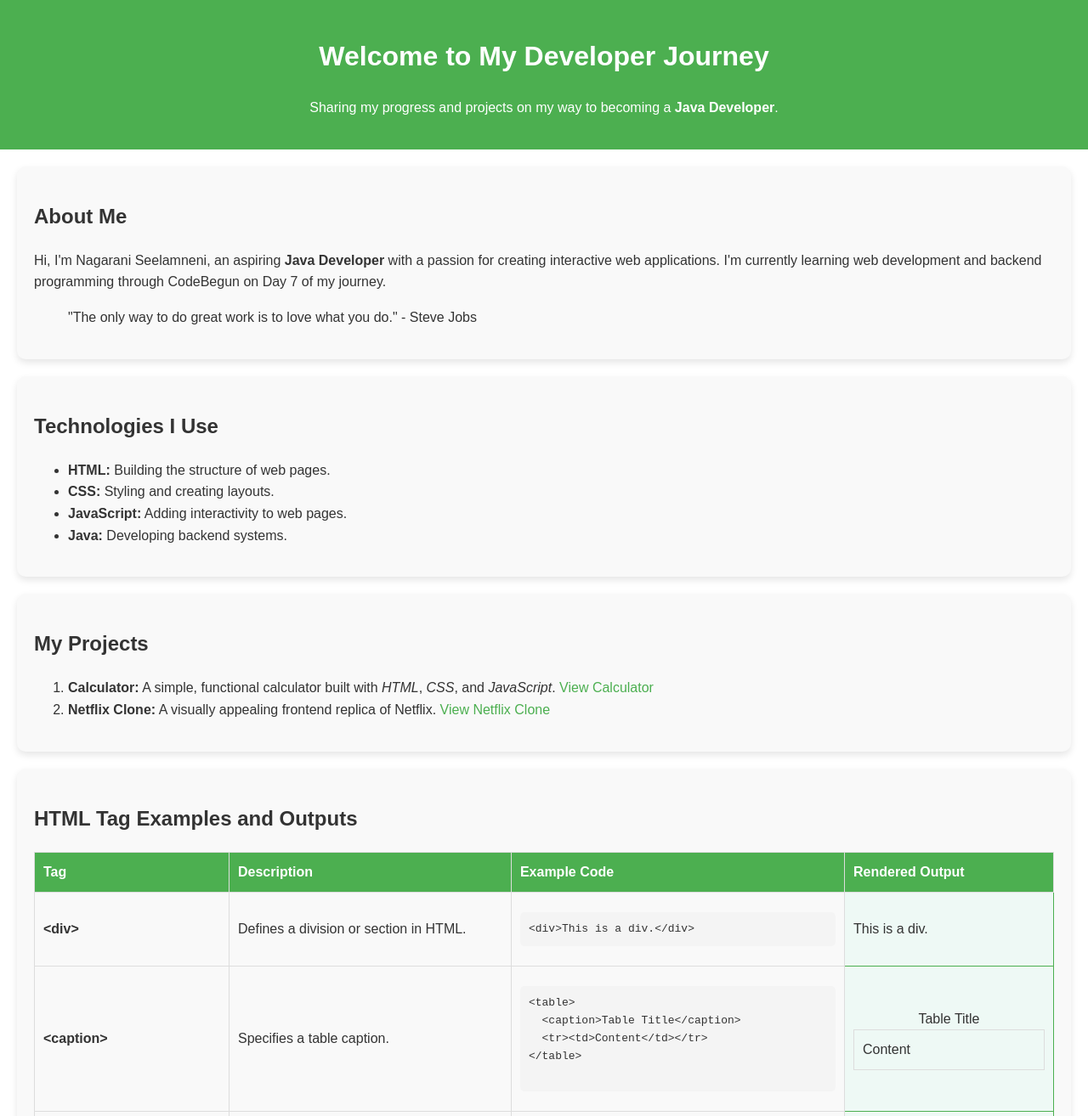
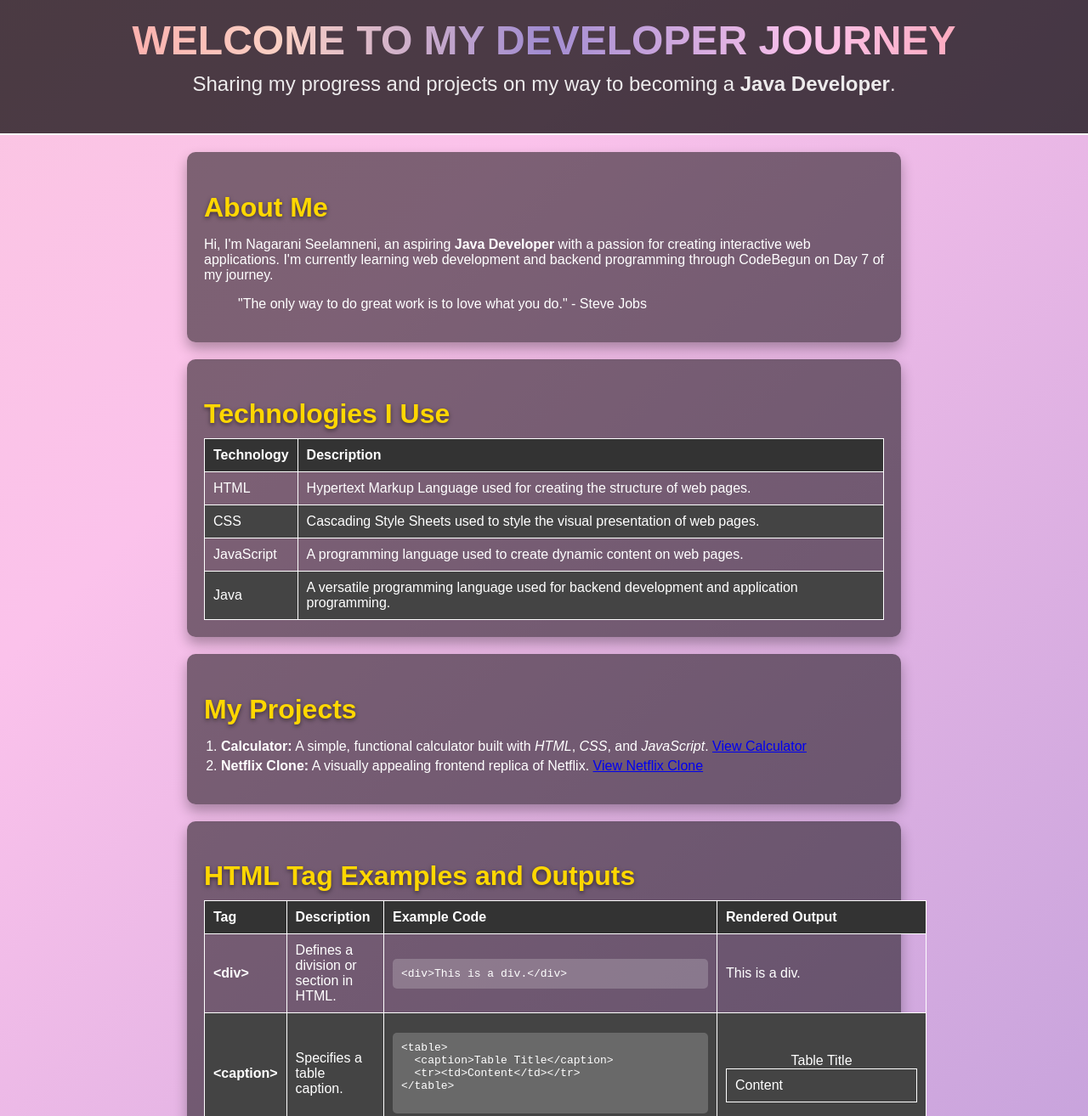
Before and after one commit to naga1914/HTML-tags, a plain HTML site: page index.html in a window 1280 px wide. Shown: the top 1314 px of the page at 85% size. Drawn offline with Linux system fonts and the light colour scheme.

Commit message:
changes in code

```diff
--- a/index.html
+++ b/index.html
@@ -5,70 +5,163 @@
     <meta name="viewport" content="width=device-width, initial-scale=1.0">
     <title>My Developer Journey</title>
     <style>
+        /* General Styles */
         body {
             font-family: 'Arial', sans-serif;
-            line-height: 1.6;
             margin: 0;
             padding: 0;
-            background-color: #ffffff;
-            color: #333333;
+            background: linear-gradient(135deg, #ff9a9e, #fad0c4, #fad0c4, #fbc2eb, #a18cd1, #fad0c4, #ff9a9e);
+            background-size: 400% 400%;
+            animation: gradientAnimation 15s ease infinite;
+            color: #ffffff;
         }
+
+        @keyframes gradientAnimation {
+            0% { background-position: 0% 50%; }
+            50% { background-position: 100% 50%; }
+            100% { background-position: 0% 50%; }
+        }
+
+        /* Loading Animation */
+        #loading {
+            display: flex;
+            align-items: center;
+            justify-content: center;
+            position: fixed;
+            top: 0;
+            left: 0;
+            width: 100%;
+            height: 100%;
+            background-color: rgba(0, 0, 0, 0.8);
+            z-index: 1000;
+        }
+
+        .spinner {
+            width: 80px;
+            height: 80px;
+            border: 8px solid rgba(255, 255, 255, 0.3);
+            border-top: 8px solid #ffffff;
+            border-radius: 50%;
+            animation: spin 1.5s linear infinite;
+        }
+
+        @keyframes spin {
+            0% { transform: rotate(0deg); }
+            100% { transform: rotate(360deg); }
+        }
+
+        /* Header Styles */
         header {
-            background-color: #4CAF50;
-            color: white;
+            background: rgba(0, 0, 0, 0.7);
             padding: 20px;
             text-align: center;
+            border-bottom: 2px solid #ffffff;
         }
+
+        header h1 {
+            font-size: 3rem;
+            text-transform: uppercase;
+            margin: 0;
+            background: linear-gradient(90deg, #ff9a9e, #fad0c4, #a18cd1, #fbc2eb, #ff9a9e);
+            -webkit-background-clip: text;
+            color: transparent;
+        }
+
+        header p {
+            font-size: 1.5rem;
+            margin-top: 10px;
+            opacity: 0.9;
+        }
+
+        /* Section Styles */
         section {
+            margin: 20px auto;
+            max-width: 800px;
+            background: rgba(0, 0, 0, 0.5);
+            border-radius: 10px;
             padding: 20px;
-            margin: 20px;
-            background: #f9f9f9;
-            border-radius: 10px;
-            box-shadow: 0 4px 8px rgba(0, 0, 0, 0.1);
+            box-shadow: 0 8px 15px rgba(0, 0, 0, 0.3);
         }
+
+        section h2 {
+            font-size: 2rem;
+            margin-bottom: 10px;
+            color: #ffd700;
+            text-shadow: 0 2px 5px rgba(0, 0, 0, 0.5);
+        }
+
+        ul, ol {
+            padding-left: 20px;
+        }
+
+        ul li, ol li {
+            margin: 5px 0;
+        }
+
+        pre {
+            background: rgba(255, 255, 255, 0.2);
+            padding: 10px;
+            border-radius: 5px;
+            color: #ffffff;
+        }
+
+        /* Table Styles */
         table {
             width: 100%;
-            margin: 20px 0;
+            margin-top: 10px;
             border-collapse: collapse;
+            color: #ffffff;
         }
+
         th, td {
             padding: 10px;
             text-align: left;
-            border: 1px solid #ddd;
+            border: 1px solid #ffffff;
         }
+
         th {
-            background-color: #4CAF50;
-            color: white;
+            background-color: #333;
+            font-weight: bold;
         }
-        pre {
-            background-color: #f4f4f4;
-            padding: 10px;
-            border-radius: 5px;
-            overflow-x: auto;
+
+        tr:nth-child(even) {
+            background-color: #444;
         }
-        .output {
-            background-color: #eef9f5;
-            padding: 10px;
-            border: 1px solid #4CAF50;
-            border-radius: 5px;
-            margin-top: 10px;
+
+        /* Footer Styles */
+        footer {
+            background: rgba(0, 0, 0, 0.7);
+            text-align: center;
+            padding: 15px;
+            font-size: 1rem;
+            color: #ffffff;
         }
-        footer {
-            background-color: #333;
-            text-align: center;
-            padding: 10px;
-            color: white;
-        }
-        a {
-            color: #4CAF50;
+
+        footer a {
+            color: #ffd700;
             text-decoration: none;
         }
-        a:hover {
+
+        footer a:hover {
             text-decoration: underline;
         }
     </style>
+    <script>
+        // Loading Animation Script
+        document.addEventListener("DOMContentLoaded", function () {
+            const loadingScreen = document.getElementById("loading");
+            setTimeout(() => {
+                loadingScreen.style.display = "none";
+            }, 3000);
+        });
+    </script>
 </head>
 <body>
+
+<!-- Loading Animation -->
+<div id="loading">
+    <div class="spinner"></div>
+</div>
 
 <header>
     <h1>Welcome to My Developer Journey</h1>
@@ -83,13 +176,35 @@
 
 <section>
     <h2>Technologies I Use</h2>
-    <ul>
-        <li><strong>HTML:</strong> Building the structure of web pages.</li>
-        <li><strong>CSS:</strong> Styling and creating layouts.</li>
-        <li><strong>JavaScript:</strong> Adding interactivity to web pages.</li>
-        <li><strong>Java:</strong> Developing backend systems.</li>
-    </ul>
+    <!-- Table of technologies -->
+    <table>
+        <thead>
+            <tr>
+                <th>Technology</th>
+                <th>Description</th>
+            </tr>
+        </thead>
+        <tbody>
+            <tr>
+                <td>HTML</td>
+                <td>Hypertext Markup Language used for creating the structure of web pages.</td>
+            </tr>
+            <tr>
+                <td>CSS</td>
+                <td>Cascading Style Sheets used to style the visual presentation of web pages.</td>
+            </tr>
+            <tr>
+                <td>JavaScript</td>
+                <td>A programming language used to create dynamic content on web pages.</td>
+            </tr>
+            <tr>
+                <td>Java</td>
+                <td>A versatile programming language used for backend development and application programming.</td>
+            </tr>
+        </tbody>
+    </table>
 </section>
+
 
 <section>
     <h2>My Projects</h2>
@@ -233,14 +348,21 @@
                     <td>
                         <pre>
     &lt;h1&gt;Heading 1&lt;/h1&gt;
+    &lt;h2&gt;Heading 2&lt;/h2&gt;
     &lt;h3&gt;Heading 3&lt;/h3&gt;
+    &lt;h4&gt;Heading 4&lt;/h4&gt;
+    &lt;h5&gt;Heading 5&lt;/h5&gt;
     &lt;h6&gt;Heading 6&lt;/h6&gt;
                         </pre>
                     </td>
                     <td class="output">
                         <h1>Heading 1</h1>
+                        <h2>Heading 2</h2>
                         <h3>Heading 3</h3>
+                        <h4>Heading 4</h4>
+                        <h5>Heading 5</h5>
                         <h6>Heading 6</h6>
+
                     </td>
                 </tr>
                 <tr>
```
